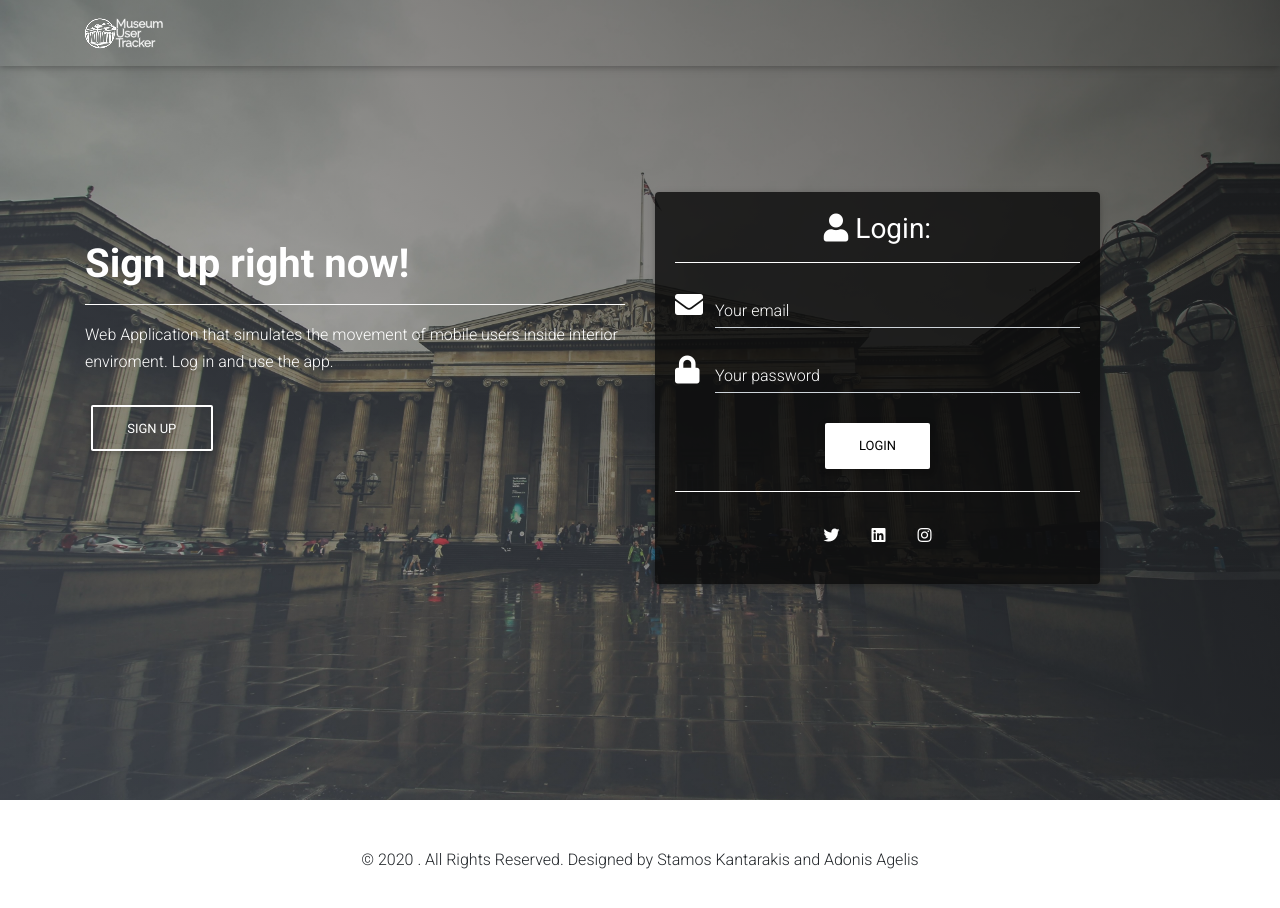
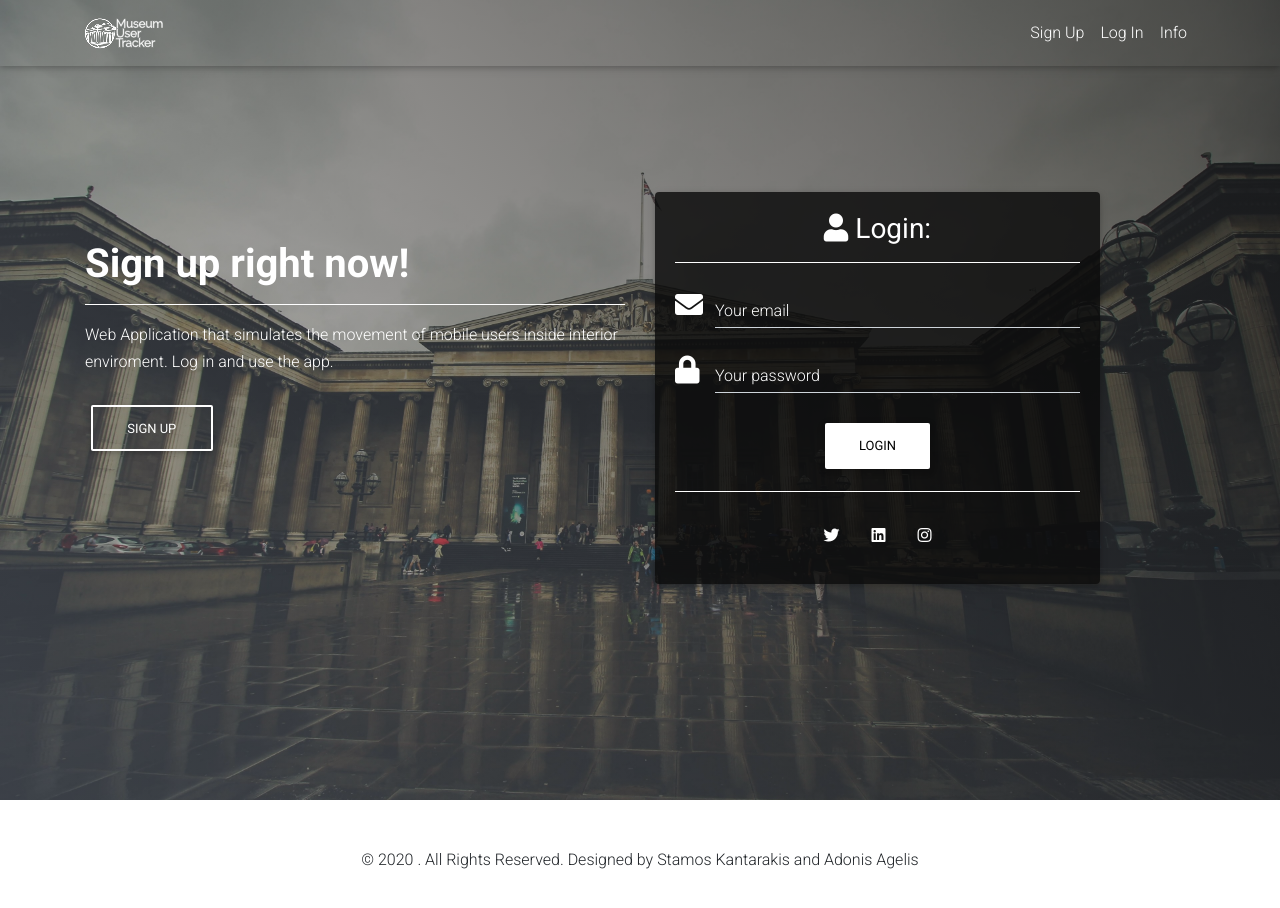
Before and after one commit to AdonisAgelis/thesis-project, a React (Create React App) app in the folder frontend/: page /login in a window 1280 px wide. Shown: the top 908 px of the page. Built offline with nearby package versions, Linux system fonts and the light colour scheme.

Commit message:
Navbar items

```diff
--- /dev/null
+++ b/frontend/src/footer.component.js
@@ -0,0 +1,22 @@
+import React from "react";
+
+import { MDBRow, MDBCol, MDBContainer } from "mdbreact";
+
+class Footer extends React.Component {
+  render() {
+    return (
+      <MDBContainer>
+        <MDBRow className="py-5 ">
+          <MDBCol md="12" className="text-center ">
+            <p>
+              © 2020 . All Rights Reserved. Designed by Stamos Kantarakis and
+              Adonis Agelis
+            </p>
+          </MDBCol>
+        </MDBRow>
+      </MDBContainer>
+    );
+  }
+}
+
+export default Footer;
--- a/frontend/src/login.component.js
+++ b/frontend/src/login.component.js
@@ -1,13 +1,6 @@
 import React from "react";
 import { BrowserRouter as Router } from "react-router-dom";
 import {
-  MDBNavbar,
-  MDBNavbarBrand,
-  MDBNavbarNav,
-  MDBNavItem,
-  MDBNavLink,
-  MDBNavbarToggler,
-  MDBCollapse,
   MDBMask,
   MDBRow,
   MDBCol,
@@ -18,12 +11,11 @@ import {
   MDBCard,
   MDBCardBody,
   MDBInput,
-  MDBFormInline,
   MDBAnimation,
 } from "mdbreact";
 import "./login.css";
-import logo from "./logo.png";
 import Navbar from './navbar.component';
+import Footer from './footer.component';
 
 class SignUp extends React.Component {
   state = {
@@ -127,17 +119,7 @@ class SignUp extends React.Component {
             </MDBContainer>
           </MDBMask>
         </MDBView>
-
-        <MDBContainer>
-          <MDBRow className="py-5">
-            <MDBCol md="12" className="text-center">
-              <p>
-                © 2020 . All Rights Reserved. Designed by Stamos Kantarakis and
-                Adonis Agelis
-              </p>
-            </MDBCol>
-          </MDBRow>
-        </MDBContainer>
+        <Footer />
       </div>
     );
   }
--- a/frontend/src/main.component.js
+++ b/frontend/src/main.component.js
@@ -1,26 +1,18 @@
 import React from "react";
 import { BrowserRouter as Router } from "react-router-dom";
 import {
-  MDBNavbar,
-  MDBNavbarBrand,
-  MDBNavbarNav,
-  MDBNavItem,
-  MDBNavLink,
-  MDBNavbarToggler,
-  MDBCollapse,
   MDBMask,
   MDBRow,
   MDBCol,
   MDBBtn,
   MDBView,
   MDBContainer,
-  MDBFormInline,
   MDBAnimation,
 } from "mdbreact";
 import "./index.css";
 import kar from "./pexels-photo-1244705.png";
-import logo from "./logo.png";
 import Navbar from "./navbar.component";
+import Footer from "./footer.component";
 class Main extends React.Component {
   state = {
     collapsed: false,
@@ -45,6 +37,7 @@ class Main extends React.Component {
         <Router>
           <Navbar />
         </Router>
+
         <MDBView>
           <MDBMask className="d-flex justify-content-center align-items-center gradient">
             <MDBContainer>
@@ -78,17 +71,7 @@ class Main extends React.Component {
             </MDBContainer>
           </MDBMask>
         </MDBView>
-
-        <MDBContainer>
-          <MDBRow className="py-5 ">
-            <MDBCol md="12" className="text-center ">
-              <p>
-                © 2020 . All Rights Reserved. Designed by Stamos Kantarakis and
-                Adonis Agelis
-              </p>
-            </MDBCol>
-          </MDBRow>
-        </MDBContainer>
+        <Footer />
       </div>
     );
   }
--- a/frontend/src/navbar.component.js
+++ b/frontend/src/navbar.component.js
@@ -27,24 +27,9 @@ class Navbar extends React.Component {
 
   render() {
     const activeNavBtn = () => {
-      const w = window.location.href;
-      if (w === "http://localhost:3000/signup") {
-        return (
-          <MDBNavbarNav right>
-            <MDBNavItem active>
-              <MDBNavLink to="/signup">Sign Up</MDBNavLink>
-            </MDBNavItem>
-            <MDBNavItem>
-              <MDBNavLink to="/login">Log In</MDBNavLink>
-            </MDBNavItem>
-            <MDBNavItem>
-              <MDBNavLink Link to="/info">
-                Info
-              </MDBNavLink>
-            </MDBNavItem>
-          </MDBNavbarNav>
-        );
-      } else if (w === "http://localhost:3000/login") {
+      const url = window.location.href;
+
+      if (url === "http://localhost:3000/login") {
         return (
           <MDBNavbarNav right>
             <MDBNavItem>
@@ -60,7 +45,7 @@ class Navbar extends React.Component {
             </MDBNavItem>
           </MDBNavbarNav>
         );
-      } else if (w === "http://localhost:3000/info") {
+      } else if (url === "http://localhost:3000/info") {
         return (
           <MDBNavbarNav right>
             <MDBNavItem>
@@ -74,8 +59,39 @@ class Navbar extends React.Component {
             </MDBNavItem>
           </MDBNavbarNav>
         );
-      }
-    };
+      } else if (url === "http://localhost:3000/signup") {
+        return (
+          <MDBNavbarNav right>
+            <MDBNavItem active>
+              <MDBNavLink to="/signup">Sign Up</MDBNavLink>
+            </MDBNavItem>
+            <MDBNavItem>
+              <MDBNavLink to="/login">Log In</MDBNavLink>
+            </MDBNavItem>
+            <MDBNavItem>
+              <MDBNavLink Link to="/info">Info</MDBNavLink>
+            </MDBNavItem>
+          </MDBNavbarNav>
+        );
+      } else {
+        console.log('DimitraPapa');
+        return (
+          <MDBNavbarNav right>
+            <MDBNavItem>
+              <MDBNavLink to="/signup">Sign Up</MDBNavLink>
+            </MDBNavItem>
+            <MDBNavItem>
+              <MDBNavLink to="/login">Log In</MDBNavLink>
+            </MDBNavItem>
+            <MDBNavItem>
+              <MDBNavLink Link to="/info">
+                Info
+              </MDBNavLink>
+            </MDBNavItem>
+          </MDBNavbarNav>
+        );
+    }
+  };
     const overlay = (
       <div
         id="sidenav-overlay"
--- a/frontend/src/signup.component.js
+++ b/frontend/src/signup.component.js
@@ -1,13 +1,6 @@
 import React from "react";
 import { BrowserRouter as Router } from "react-router-dom";
 import {
-  MDBNavbar,
-  MDBNavbarBrand,
-  MDBNavbarNav,
-  MDBNavItem,
-  MDBNavLink,
-  MDBNavbarToggler,
-  MDBCollapse,
   MDBMask,
   MDBRow,
   MDBCol,
@@ -18,12 +11,11 @@ import {
   MDBCard,
   MDBCardBody,
   MDBInput,
-  MDBFormInline,
   MDBAnimation,
 } from "mdbreact";
 import "./signup.css";
-import logo from "./logo.png";
 import Navbar from './navbar.component';
+import Footer from "./footer.component";
 
 class SignUp extends React.Component {
   state = {
@@ -133,17 +125,7 @@ class SignUp extends React.Component {
             </MDBContainer>
           </MDBMask>
         </MDBView>
-
-        <MDBContainer>
-          <MDBRow className="py-5">
-            <MDBCol md="12" className="text-center">
-              <p>
-                © 2020 . All Rights Reserved. Designed by Stamos Kantarakis and
-                Adonis Agelis
-              </p>
-            </MDBCol>
-          </MDBRow>
-        </MDBContainer>
+        <Footer />
       </div>
     );
   }
```
